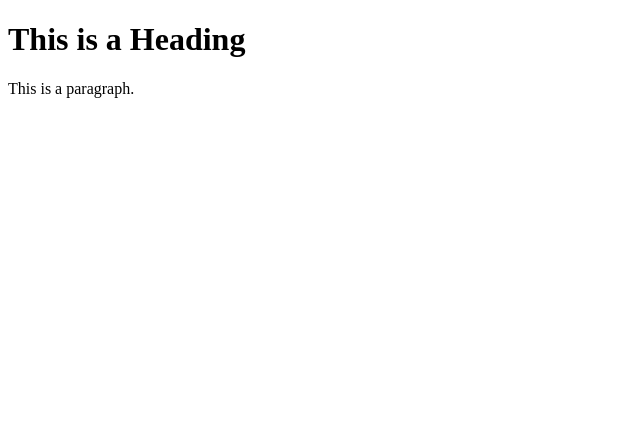
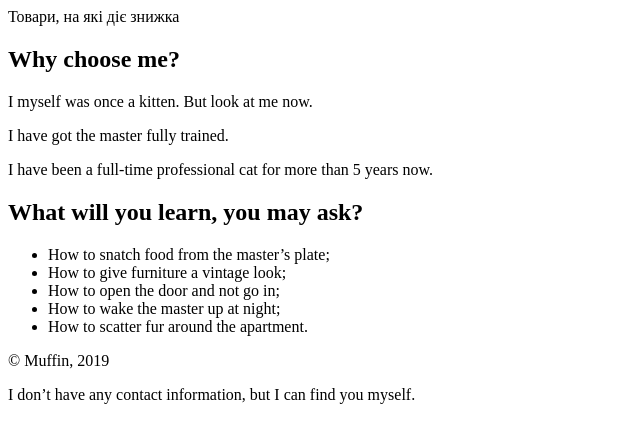
Before and after one commit to mira67-yu/market, a plain HTML site: page index.html in a window 1280 px wide. Shown: the whole page, without its empty margins (0-640 px from the left). Drawn offline with Linux system fonts and the light colour scheme.

Commit message:
зміна в коді

```diff
--- a/index.html
+++ b/index.html
@@ -1,12 +1,44 @@
 <!DOCTYPE html>
-<html>
-<head>
-<title>Page Title</title>
-</head>
-<body>
+<html lang="en">
 
-<h1>This is a Heading</h1>
-<p>This is a paragraph.</p>
+  <head>
+    <meta charset="UTF-8">
+    <meta name="viewport" content="width=device=width,
+    initial=scale=1.0">
+    <title>Market</title>
+    <link real="stylesheet" href="css/">
+  </head>
 
-</body>
+  <body>
+      <content>
+        <div class="title">Товари, на які діє знижка</div>
+        <div class="items">
+
+        </div>
+      </content>
+
+      <section class="features">
+        <h2>Why choose me?</h2>
+        <p class="feature-kitten">I myself was once a kitten. But look at me now.</p>
+        <p class="feature-train">I have got the master fully trained.</p>
+        <p class="feature-cat">I have been a full-time professional cat for more than 5 years now.</p>
+      </section>
+
+      <section class="skills">
+        <h2>What will you learn, you may ask?</h2>
+        <ul class="skills-list">
+          <li class="skills-item">How to snatch food from the master’s plate;</li>
+          <li class="skills-item standard">How to give furniture a vintage look;</li>
+          <li class="skills-item standard">How to open the door and not go in;</li>
+          <li class="skills-item vip">How to wake the master up at night;</li>
+          <li class="skills-item vip">How to scatter fur around the apartment.</li>
+        </ul>
+      </section>
+
+      <footer class="site-footer">
+        <p>© Muffin, 2019</p>
+        <p>I don’t have any contact information, but I can find you myself.</p>
+      </footer>
+    </div>
+  </body>
 </html>
```
